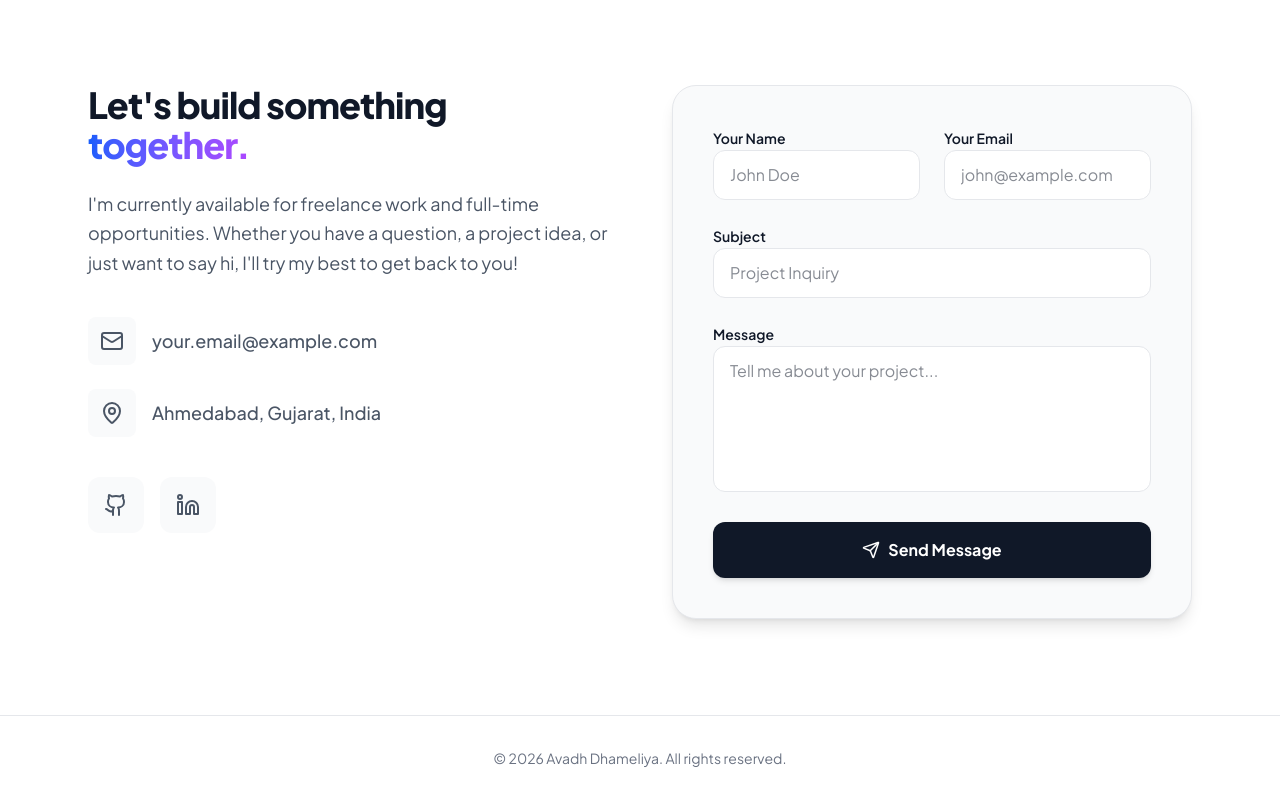
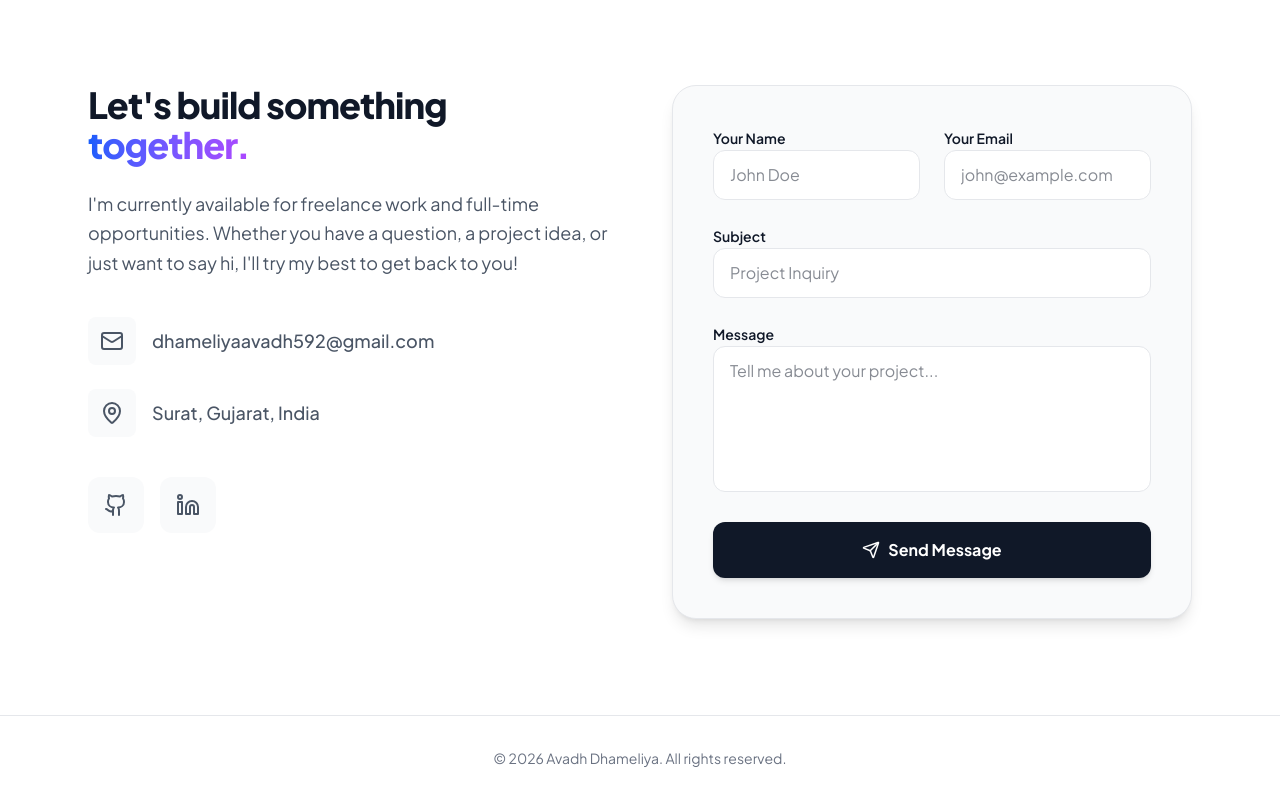
Before and after one commit to 92-avadh/portfolio, a Next.js app: page / in a window 1280 px wide. Shown: the part 3084-3884 px from the top of the page. Built offline with nearby package versions, Linux system fonts and the light colour scheme.

Commit message:
Initial portfolio commit

```diff
--- a/src/components/Contact.jsx
+++ b/src/components/Contact.jsx
@@ -65,14 +65,14 @@ export default function Contact() {
                 <div className="p-3 bg-gray-50 dark:bg-gray-900 rounded-lg group-hover:bg-blue-50 dark:group-hover:bg-blue-900/30 transition-colors">
                   <Mail size={24} />
                 </div>
-                <span className="text-lg font-medium">your.email@example.com</span>
+                <span className="text-lg font-medium">dhameliyaavadh592@gmail.com</span>
               </a>
 
               <div className="flex items-center gap-4 text-gray-600 dark:text-gray-400">
                 <div className="p-3 bg-gray-50 dark:bg-gray-900 rounded-lg">
                   <MapPin size={24} />
                 </div>
-                <span className="text-lg font-medium">Ahmedabad, Gujarat, India</span>
+                <span className="text-lg font-medium">Surat, Gujarat, India</span>
               </div>
             </div>
 
```
